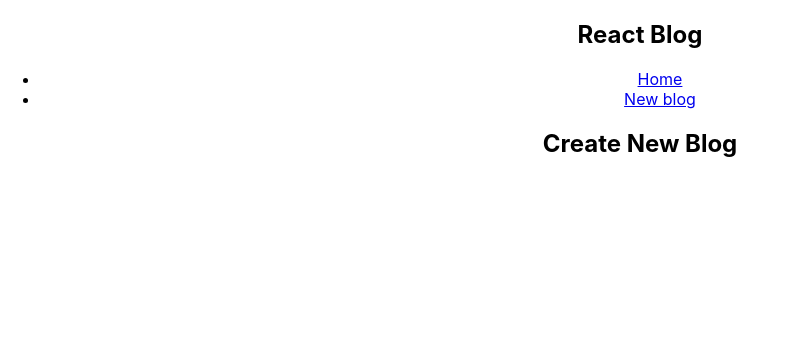
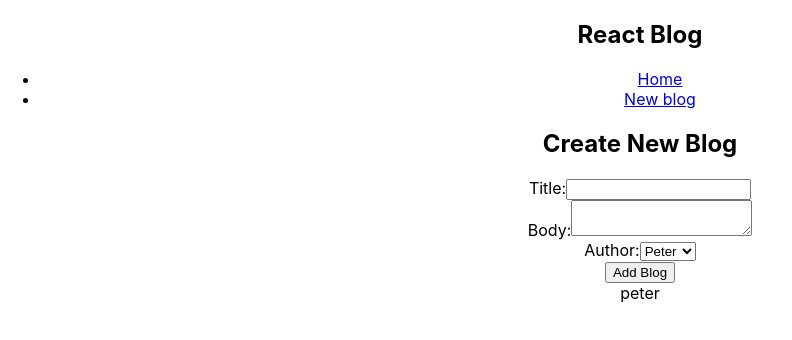
Before and after one commit to AsmaaIbrahim57/react-blog, a React (Create React App) app: page /create in a window 1280 px wide. Shown: the top 340 px of the page, without its empty margins (0-792 px from the left). Built offline with nearby package versions, Linux system fonts and the light colour scheme; the HTML template or start-up script is replaced by a standard one.

Commit message:
create blog

```diff
--- a/data/db.json
+++ b/data/db.json
@@ -1,22 +1,28 @@
 {
-    "blogs":[
+  "blogs": [
     {
-            "title": "blog1" ,
+      "title": "blog1",
       "description": "blog1 description",
-            "id":1
+      "author": "mario",
+      "id": 1
     },
-
     {
-            "title": "blog2" ,
+      "title": "blog2",
       "description": "blog2 description",
-            "id":2
+      "author": "mario",
+      "id": 2
     },
-
     {
-            "title": "blog3" ,
+      "title": "blog3",
       "description": "blog3 description",
-            "id":3
+      "author": "mario",
+      "id": 3
+    },
+    {
+      "title": "new polfjnjvk",
+      "description": "dfkjvdv df",
+      "author": "peter",
+      "id": 4
     }
   ]
-
 }
--- a/src/App.js
+++ b/src/App.js
@@ -16,6 +16,9 @@
           <Switch>
 
             <Route exact path="/">
+              <Home/>
+            </Route>
+            <Route exact path="/blogs">
               <Home/>
             </Route>
             <Route exact path="/create">
--- a/src/components/BlogDetails.js
+++ b/src/components/BlogDetails.js
@@ -13,7 +13,8 @@
             {error && <Error/>}
             {blog &&
                 <article>
-                    <h2>{blog.name}</h2>
+                    <h2>{blog.title}</h2>
+                    <h4>{blog.author}</h4>
                     <p>{blog.description}</p>
                 </article>
             }
--- a/src/components/CreateBlog.js
+++ b/src/components/CreateBlog.js
@@ -1,8 +1,72 @@
+import { useState } from "react";
+import { useHistory } from "react-router";
 const CreateBlog = () =>{
 
+    const [title, setTitle] = useState('');
+    const [description, setDescription] = useState('');
+    const [author, setAuthor] = useState('peter');
+
+    const [isPending, setIsPending] = useState(false);
+    const [isSuccess, setIsSuccess] = useState(false);
+    const history = useHistory();
+
+    const handleSubmit = (e) =>{
+        e.preventDefault();
+        const blog = {title,description,author};
+        setIsPending(true);
+
+        fetch("http://localhost:8000/blogs",{
+            method: "POST",
+            headers: { "Content-Type" : "application/json"},
+            body: JSON.stringify(blog)
+        }).then(()=>{
+            setIsSuccess(true);
+            setIsPending(false);
+            setTimeout(()=>{
+                history.push('/')
+            },3000)
+        })
+    }
     return (
         <div className="new-blog">
             <h2>Create New Blog</h2>
+            {isSuccess && <h4>Blog has been created successfully!</h4>}
+            <form onSubmit={handleSubmit}>
+                <div >
+                    <label>Title:</label>
+                    <input
+                        type="text"
+                        value={title}
+                        onChange = {(e)=>setTitle(e.target.value)}
+                    />
+                </div>
+                <div >
+                    <label>Body:</label>
+                    <textarea
+                        value={description}
+                        onChange = {(e)=>setDescription(e.target.value)}
+                    ></textarea>
+                </div>
+                <div>
+                    <label>Author:</label>
+                    <select
+                        value={author}
+                        onChange = {(e)=>setAuthor(e.target.value)}
+                    >
+                        <option value="mario">Mario</option>
+                        <option value="peter">Peter</option>
+                    </select>
+                </div>
+
+                {!isPending && <button type="submit">Add Blog</button>}
+                {isPending && <button disabled>Adding blog...</button>}
+
+            </form>
+            <div>
+                <div>{title}</div>
+                <div>{description}</div>
+                <div>{author}</div>
+            </div>
         </div>
     )
 }
--- a/src/components/Home.js
+++ b/src/components/Home.js
@@ -1,4 +1,3 @@
-import { useState } from "react";
 import BlogList from "./partials/BlogList";
 import useFetch from "../hooks/useFetch";
 
--- a/src/components/partials/BlogList.js
+++ b/src/components/partials/BlogList.js
@@ -7,7 +7,8 @@
             {blogs.map((blog) =>(
                 <Link to ={"/blogs/" + blog.id} key={blog.id}>
                     <div className="Card" key={blog.id}>
-                        <h4>{blog.title}</h4>
+                        <h2>{blog.title}</h2>
+                        <h4>{blog.author}</h4>
                         <p>{blog.description}</p>
                         <button onClick={() => console.log(blog.id)}>Delete</button>
                     </div>
```
Lines whose indentation alone changed are shown as unchanged.
